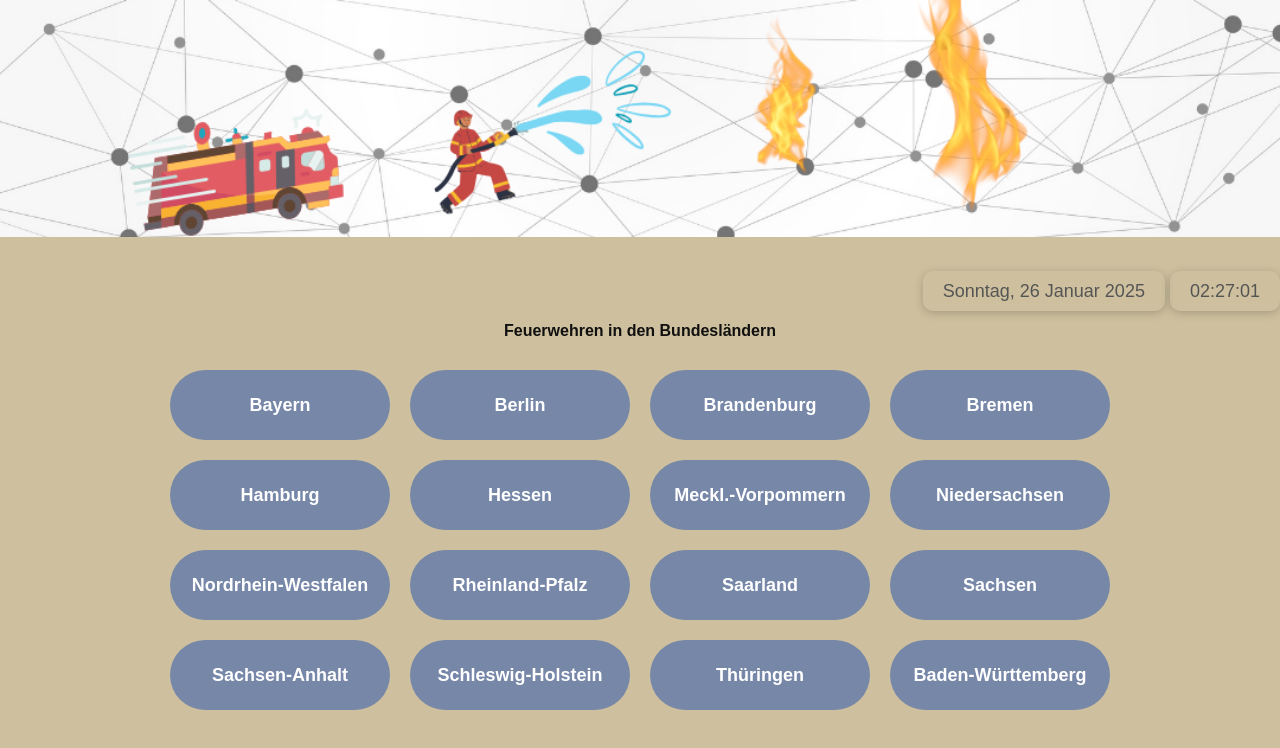
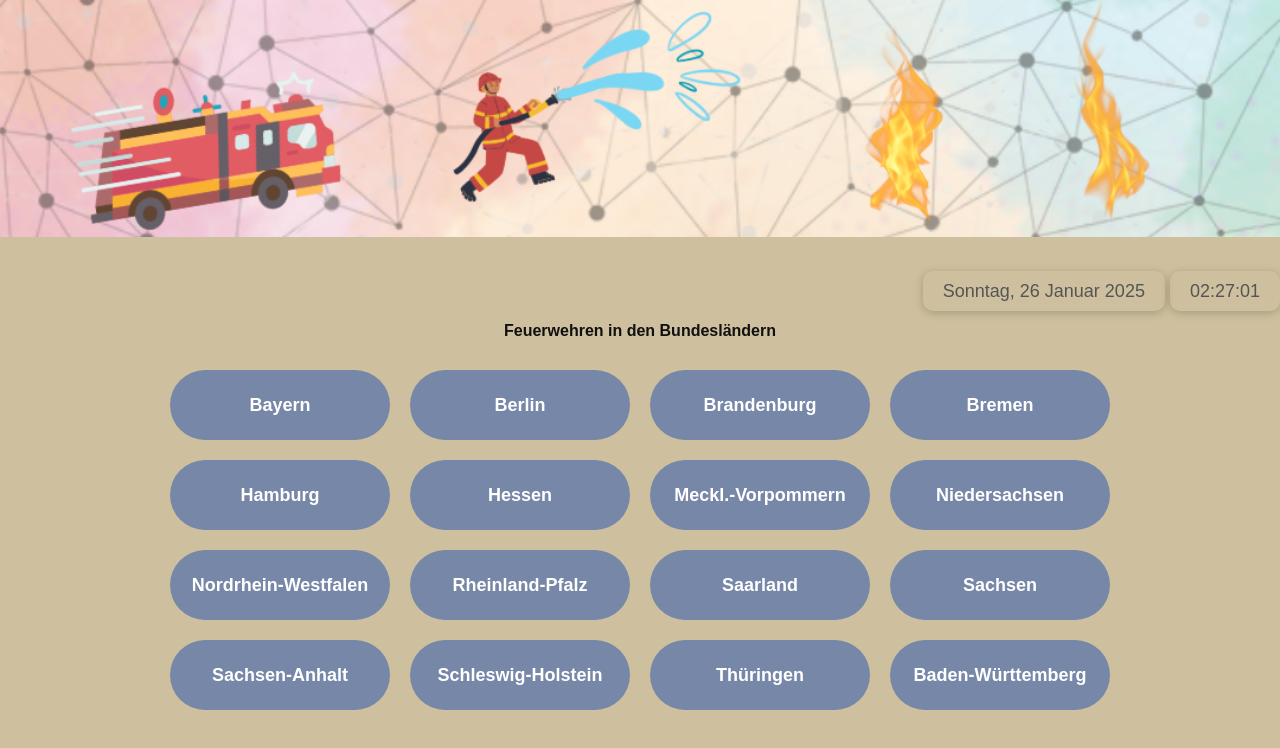
Before and after one commit to ms-ka/hotel_deutsch_project, a plain HTML site: page src/feuerwehren.html in a window 1280 px wide. Drawn offline with nearby package versions, Linux system fonts and the light colour scheme.

Commit message:
novoe cover foto dla feuerwehr

```diff
--- a/src/feuerwehren.html
+++ b/src/feuerwehren.html
@@ -5,7 +5,7 @@
   <meta name="viewport" content="width=device-width, initial-scale=1.0">
 
   <div class="main-poster">
-    <img src="./images/fireman.png" height="100%" width="100%">
+    <img src="./images/fire-new.png" height="100%" width="100%">
     <div class="overlay"></div>
 
   <main class="container py-5">
```
Also changed, not shown: src/images/fire-new.png (added), src/images/fireman-new.png (added).
